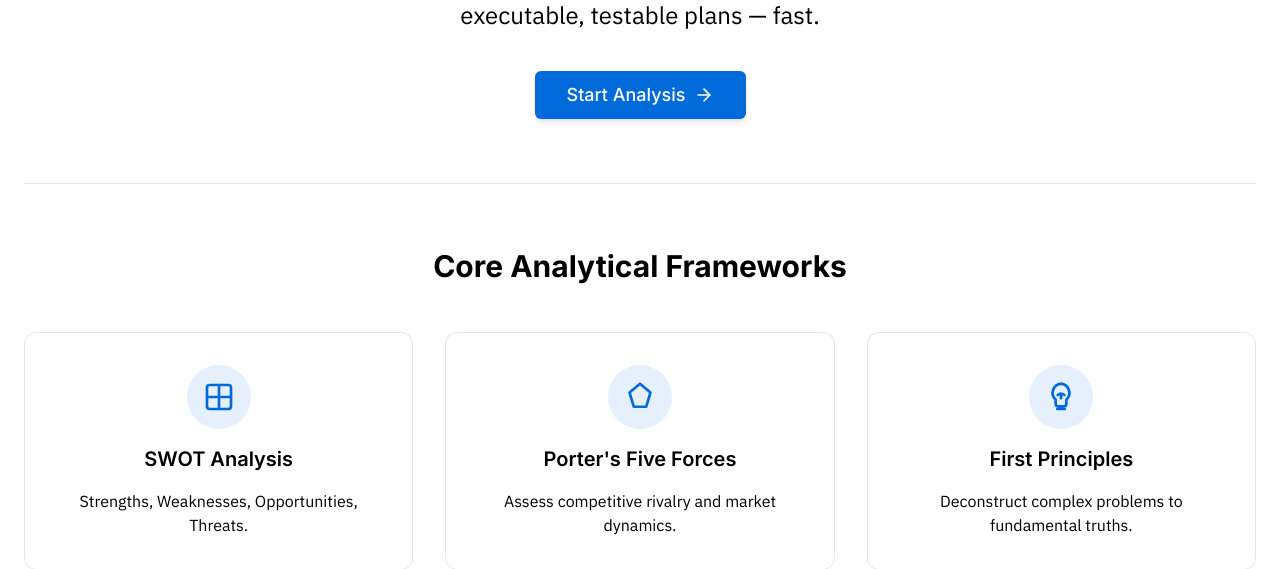
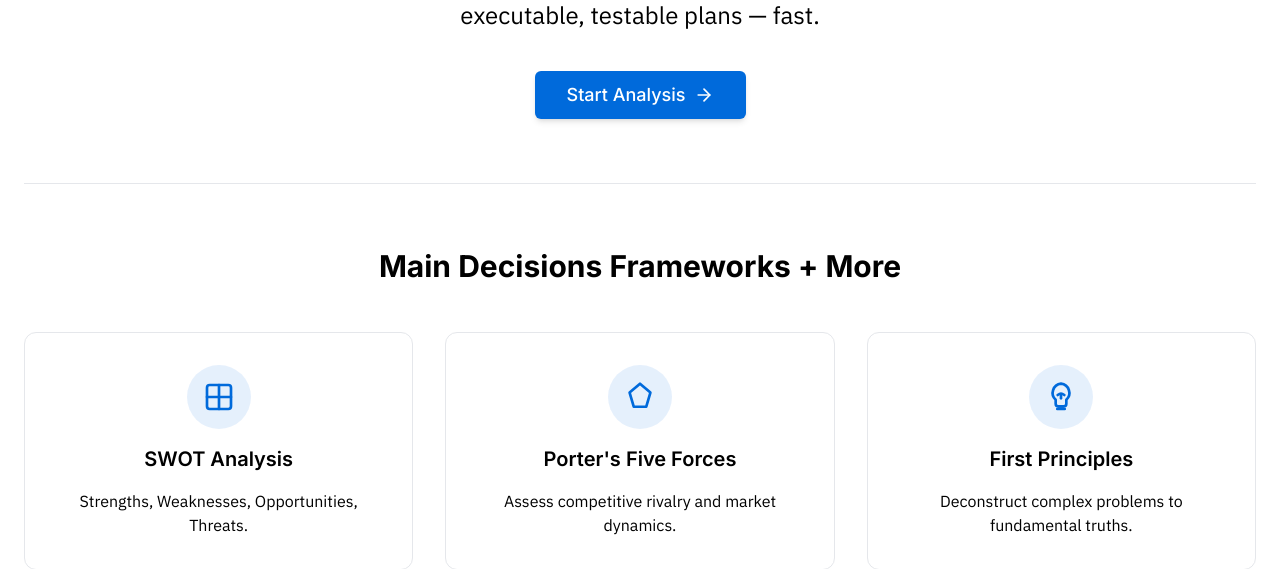
Before and after one commit to edimaudo/Dinta, a FastAPI app: page / in a window 1280 px wide. Shown: the part 318-887 px from the top of the page. Run offline with FastAPI, Linux system fonts and the light colour scheme; some libraries are stand-ins or nearby versions.

Commit message:
Update index.html

```diff
--- a/templates/index.html
+++ b/templates/index.html
@@ -52,7 +52,7 @@
         <div class="my-16 h-px bg-gray-200"></div>
 
         <div class="space-y-12">
-            <h2 class="text-3xl font-bold text-center text-foreground font-inter">Core Analytical Frameworks</h2>
+            <h2 class="text-3xl font-bold text-center text-foreground font-inter"> Main Decisions Frameworks + More</h2>
 
             <div class="grid gap-8 md:grid-cols-3">
                 <div class="rounded-xl border border-border bg-white p-8 space-y-4 text-center card-elevate">
```
